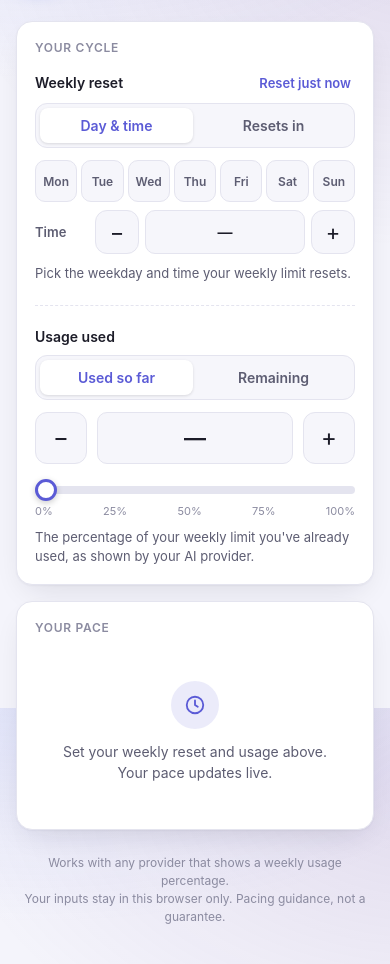
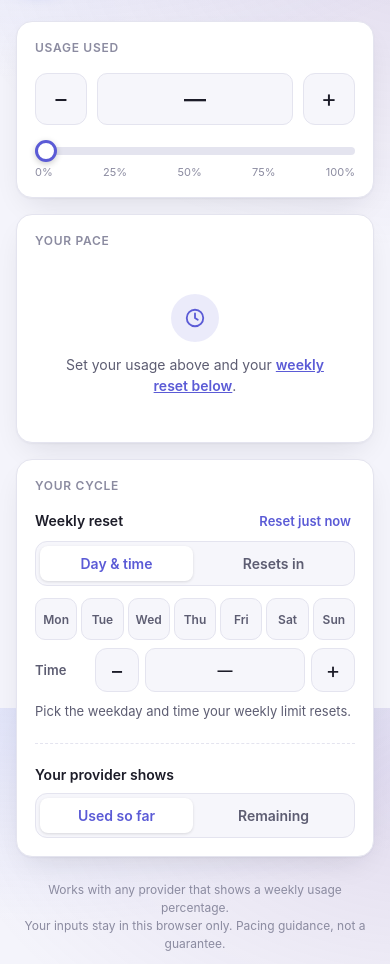
Before and after one commit to psatriyo/aboveorunder, a website: page index.html in a window 390 px wide. Shown: the part 136-1100 px from the top of the page. Drawn offline with Linux system fonts and the light colour scheme.

Commit message:
Order the page by how often each part changes
- Usage gets its own card at the top, so the verdict sits right below it
  and updates in view while you adjust the number.
- Your pace follows; Your cycle moves to the bottom and now also holds
  the "Your provider shows: Used so far / Remaining" setting.
- Fixed card order; the "results first when saved" switch is removed.
- The usage description only shows in Remaining mode.
- The empty state says what is missing, and its "weekly reset below"
  link scrolls to the reset and focuses its first control.

Co-Authored-By: Claude Opus 5.5 <noreply@anthropic.com>
Claude-Session: https://claude.ai/code/session_01D5kJDQzbKLaCgUKzCj1jdW

```diff
--- a/index.html
+++ b/index.html
@@ -280,6 +280,8 @@
             border-radius: 12px;
         }
 
+        .field > .segmented:last-child { margin-bottom: 0; }
+
         .segmented button {
             padding: 9px 10px;
             border: none;
@@ -473,6 +475,11 @@
             color: var(--accent);
         }
 
+        .empty a {
+            color: var(--accent);
+            font-weight: 600;
+        }
+
         .results { animation: rise 0.35s ease-out; }
 
         @keyframes rise {
@@ -670,6 +677,10 @@
             .stat-value { font-size: 18px; }
         }
 
+        @media (prefers-reduced-motion: no-preference) {
+            html { scroll-behavior: smooth; }
+        }
+
         @media (prefers-reduced-motion: reduce) {
             *, *::before, *::after { animation: none !important; transition: none !important; }
         }
@@ -695,72 +706,19 @@
             </div>
         </header>
 
-        <section class="card" id="inputsCard" aria-labelledby="inputsTitle">
-            <h2 class="card-title" id="inputsTitle" data-i18n="cycleTitle">Your cycle</h2>
-
-            <div class="field">
-                <div class="field-head">
-                    <span class="label" id="resetLabel" data-i18n="resetLabel">Weekly reset</span>
-                    <button type="button" class="link-btn" id="useNowBtn" data-i18n="resetNow" data-i18n-attr="title:resetNowTitle">Reset just now</button>
-                    <span class="reset-confirm" id="resetConfirm" role="group" aria-labelledby="resetConfirmText">
-                        <span id="resetConfirmText" data-i18n="resetConfirmQ">Reset to now?</span>
-                        <button type="button" class="confirm-btn" id="resetConfirmYes" data-i18n="confirm">Confirm</button>
-                        <button type="button" class="link-btn" id="resetConfirmNo" data-i18n="cancel">Cancel</button>
-                    </span>
-                </div>
-                <div class="segmented" id="dateModeToggle" role="group" data-i18n-attr="aria-label:dateTypeAria">
-                    <button type="button" data-value="day" aria-pressed="true" data-i18n="modeDay">Day &amp; time</button>
-                    <button type="button" data-value="in" aria-pressed="false" data-i18n="modeIn">Resets in</button>
-                </div>
-
-                <div id="dayInput">
-                    <div class="weekdays" id="weekdayChips" role="group" data-i18n-attr="aria-label:weekdayAria"></div>
-                    <div class="step-row">
-                        <span class="step-row-label" data-i18n="stepTime">Time</span>
-                        <button type="button" class="step-btn" data-step="time" data-dir="-1" data-i18n-attr="aria-label:timePrev">−</button>
-                        <div class="step-value num" id="timeValue">—</div>
-                        <button type="button" class="step-btn" data-step="time" data-dir="1" data-i18n-attr="aria-label:timeNext">+</button>
-                    </div>
-                </div>
-
-                <div class="step-rows" id="inInput" hidden>
-                    <div class="step-row">
-                        <span class="step-row-label" data-i18n="stepDays">Days</span>
-                        <button type="button" class="step-btn" data-step="days" data-dir="-1" data-i18n-attr="aria-label:daysPrev">−</button>
-                        <div class="step-value num" id="daysValue">—</div>
-                        <button type="button" class="step-btn" data-step="days" data-dir="1" data-i18n-attr="aria-label:daysNext">+</button>
-                    </div>
-                    <div class="step-row">
-                        <span class="step-row-label" data-i18n="stepHours">Hours</span>
-                        <button type="button" class="step-btn" data-step="hours" data-dir="-1" data-i18n-attr="aria-label:hoursPrev">−</button>
-                        <div class="step-value num" id="hoursValue">—</div>
-                        <button type="button" class="step-btn" data-step="hours" data-dir="1" data-i18n-attr="aria-label:hoursNext">+</button>
-                    </div>
-                </div>
-
-                <p class="hint" id="cycleSummary" aria-live="polite"></p>
+        <section class="card" id="usageCard" aria-labelledby="usageLabel">
+            <h2 class="card-title" id="usageLabel">Usage used</h2>
+            <div class="usage-stepper">
+                <button type="button" class="step-btn" data-step="usage" data-dir="-1" data-i18n-attr="aria-label:decrease">−</button>
+                <button type="button" class="usage-display num" id="usageDisplay" aria-describedby="usageDesc">—</button>
+                <input type="number" class="usage-edit num" id="usageEdit" min="0" max="100" step="1" inputmode="numeric" aria-labelledby="usageLabel" aria-describedby="usageDesc" hidden>
+                <button type="button" class="step-btn" data-step="usage" data-dir="1" data-i18n-attr="aria-label:increase">+</button>
             </div>
-
-            <div class="field">
-                <div class="field-head">
-                    <span class="label" id="usageLabel">Usage used</span>
-                </div>
-                <div class="segmented" id="usageModeToggle" role="group" data-i18n-attr="aria-label:usageModeAria">
-                    <button type="button" data-value="current" aria-pressed="true" data-i18n="usedSoFar">Used so far</button>
-                    <button type="button" data-value="remaining" aria-pressed="false" data-i18n="remaining">Remaining</button>
-                </div>
-                <div class="usage-stepper">
-                    <button type="button" class="step-btn" data-step="usage" data-dir="-1" data-i18n-attr="aria-label:decrease">−</button>
-                    <button type="button" class="usage-display num" id="usageDisplay" aria-describedby="usageDesc">—</button>
-                    <input type="number" class="usage-edit num" id="usageEdit" min="0" max="100" step="1" inputmode="numeric" aria-labelledby="usageLabel" aria-describedby="usageDesc" hidden>
-                    <button type="button" class="step-btn" data-step="usage" data-dir="1" data-i18n-attr="aria-label:increase">+</button>
-                </div>
-                <div class="slider-wrap">
-                    <input type="range" id="usageSlider" min="0" max="100" step="1" value="0" aria-labelledby="usageLabel">
-                    <div class="slider-scale" aria-hidden="true"><span>0%</span><span>25%</span><span>50%</span><span>75%</span><span>100%</span></div>
-                </div>
-                <p class="hint" id="usageDesc"></p>
+            <div class="slider-wrap">
+                <input type="range" id="usageSlider" min="0" max="100" step="1" value="0" aria-labelledby="usageLabel">
+                <div class="slider-scale" aria-hidden="true"><span>0%</span><span>25%</span><span>50%</span><span>75%</span><span>100%</span></div>
             </div>
+            <p class="hint" id="usageDesc" hidden></p>
         </section>
 
         <section class="card" id="resultsCard" aria-labelledby="resultsTitle">
@@ -770,7 +728,7 @@
                 <div class="empty-icon" aria-hidden="true">
                     <svg width="22" height="22" viewBox="0 0 24 24" fill="none" stroke="currentColor" stroke-width="2" stroke-linecap="round" stroke-linejoin="round"><circle cx="12" cy="12" r="9"/><path d="M12 7v5l3 2"/></svg>
                 </div>
-                <span data-i18n-html="emptyState">Set your weekly reset and usage above.<br>Your pace updates live.</span>
+                <span id="emptyText">Set your usage above and your weekly reset below.</span>
             </div>
 
             <div class="results" id="results" hidden>
@@ -819,6 +777,63 @@
             </div>
 
             <p class="sr-only" id="srVerdict" aria-live="polite"></p>
+        </section>
+
+        <section class="card" id="cycleCard" aria-labelledby="cycleTitle">
+            <h2 class="card-title" id="cycleTitle" data-i18n="cycleTitle">Your cycle</h2>
+
+            <div class="field">
+                <div class="field-head">
+                    <span class="label" id="resetLabel" data-i18n="resetLabel">Weekly reset</span>
+                    <button type="button" class="link-btn" id="useNowBtn" data-i18n="resetNow" data-i18n-attr="title:resetNowTitle">Reset just now</button>
+                    <span class="reset-confirm" id="resetConfirm" role="group" aria-labelledby="resetConfirmText">
+                        <span id="resetConfirmText" data-i18n="resetConfirmQ">Reset to now?</span>
+                        <button type="button" class="confirm-btn" id="resetConfirmYes" data-i18n="confirm">Confirm</button>
+                        <button type="button" class="link-btn" id="resetConfirmNo" data-i18n="cancel">Cancel</button>
+                    </span>
+                </div>
+                <div class="segmented" id="dateModeToggle" role="group" data-i18n-attr="aria-label:dateTypeAria">
+                    <button type="button" data-value="day" aria-pressed="true" data-i18n="modeDay">Day &amp; time</button>
+                    <button type="button" data-value="in" aria-pressed="false" data-i18n="modeIn">Resets in</button>
+                </div>
+
+                <div id="dayInput">
+                    <div class="weekdays" id="weekdayChips" role="group" data-i18n-attr="aria-label:weekdayAria"></div>
+                    <div class="step-row">
+                        <span class="step-row-label" data-i18n="stepTime">Time</span>
+                        <button type="button" class="step-btn" data-step="time" data-dir="-1" data-i18n-attr="aria-label:timePrev">−</button>
+                        <div class="step-value num" id="timeValue">—</div>
+                        <button type="button" class="step-btn" data-step="time" data-dir="1" data-i18n-attr="aria-label:timeNext">+</button>
+                    </div>
+                </div>
+
+                <div class="step-rows" id="inInput" hidden>
+                    <div class="step-row">
+                        <span class="step-row-label" data-i18n="stepDays">Days</span>
+                        <button type="button" class="step-btn" data-step="days" data-dir="-1" data-i18n-attr="aria-label:daysPrev">−</button>
+                        <div class="step-value num" id="daysValue">—</div>
+                        <button type="button" class="step-btn" data-step="days" data-dir="1" data-i18n-attr="aria-label:daysNext">+</button>
+                    </div>
+                    <div class="step-row">
+                        <span class="step-row-label" data-i18n="stepHours">Hours</span>
+                        <button type="button" class="step-btn" data-step="hours" data-dir="-1" data-i18n-attr="aria-label:hoursPrev">−</button>
+                        <div class="step-value num" id="hoursValue">—</div>
+                        <button type="button" class="step-btn" data-step="hours" data-dir="1" data-i18n-attr="aria-label:hoursNext">+</button>
+                    </div>
+                </div>
+
+                <p class="hint" id="cycleSummary" aria-live="polite"></p>
+            </div>
+
+            <div class="field">
+                <div class="field-head">
+                    <span class="label" id="usageModeLabel" data-i18n="usageModeLabel">Your provider shows</span>
+                </div>
+                <div class="segmented" id="usageModeToggle" role="group" aria-labelledby="usageModeLabel">
+                    <button type="button" data-value="current" aria-pressed="true" data-i18n="usedSoFar">Used so far</button>
+                    <button type="button" data-value="remaining" aria-pressed="false" data-i18n="remaining">Remaining</button>
+                </div>
+            </div>
         </section>
 
         <footer data-i18n-html="footer">
@@ -872,14 +887,15 @@
                 usageRemaining: 'Usage remaining',
                 usedSoFar: 'Used so far',
                 remaining: 'Remaining',
-                usageModeAria: 'Usage input mode',
+                usageModeLabel: 'Your provider shows',
                 decrease: 'Decrease by 1%',
                 increase: 'Increase by 1%',
                 tapToType: 'tap to type',
-                descUsed: "The percentage of your weekly limit you've already used, as shown by your AI provider.",
                 descRemaining: 'The percentage of your weekly limit you still have available, counting down from 100%.',
                 paceTitle: 'Your pace',
-                emptyState: 'Set your weekly reset and usage above.<br>Your pace updates live.',
+                emptyBoth: 'Set your usage above and your <a href="#cycleCard">weekly reset below</a>.',
+                emptyReset: 'Set your <a href="#cycleCard">weekly reset below</a> to see your pace.',
+                emptyUsage: 'Set your usage above to see your pace.',
                 weekElapsed: 'Week elapsed',
                 evenPace: 'Even pace',
                 resetsIn: 'Resets in',
@@ -934,14 +950,15 @@
                 usageRemaining: 'Sisa pemakaian',
                 usedSoFar: 'Terpakai',
                 remaining: 'Sisa',
-                usageModeAria: 'Mode input pemakaian',
+                usageModeLabel: 'Penyedia menampilkan',
                 decrease: 'Kurangi 1%',
                 increase: 'Tambah 1%',
                 tapToType: 'ketuk untuk mengetik',
-                descUsed: 'Persentase batas mingguan yang sudah kamu pakai, sesuai yang ditampilkan penyedia AI-mu.',
                 descRemaining: 'Persentase batas mingguan yang masih tersedia, menghitung mundur dari 100%.',
                 paceTitle: 'Ritmemu',
-                emptyState: 'Atur reset mingguan dan pemakaianmu di atas.<br>Ritmemu langsung diperbarui.',
+                emptyBoth: 'Atur pemakaianmu di atas dan <a href="#cycleCard">reset mingguan di bawah</a>.',
+                emptyReset: 'Atur <a href="#cycleCard">reset mingguan di bawah</a> untuk melihat ritmemu.',
+                emptyUsage: 'Atur pemakaianmu di atas untuk melihat ritmemu.',
                 weekElapsed: 'Minggu berjalan',
                 evenPace: 'Ritme merata',
                 resetsIn: 'Reset dalam',
@@ -996,14 +1013,15 @@
                 usageRemaining: 'Uso restante',
                 usedSoFar: 'Usado',
                 remaining: 'Restante',
-                usageModeAria: 'Modo de entrada de uso',
+                usageModeLabel: 'Tu proveedor muestra',
                 decrease: 'Disminuir 1%',
                 increase: 'Aumentar 1%',
                 tapToType: 'toca para escribir',
-                descUsed: 'El porcentaje de tu límite semanal que ya has usado, según lo muestra tu proveedor de IA.',
                 descRemaining: 'El porcentaje de tu límite semanal que aún tienes disponible, contando hacia atrás desde 100%.',
                 paceTitle: 'Tu ritmo',
-                emptyState: 'Indica arriba tu reinicio semanal y tu uso.<br>Tu ritmo se actualiza en vivo.',
+                emptyBoth: 'Indica tu uso arriba y tu <a href="#cycleCard">reinicio semanal abajo</a>.',
+                emptyReset: 'Indica tu <a href="#cycleCard">reinicio semanal abajo</a> para ver tu ritmo.',
+                emptyUsage: 'Indica tu uso arriba para ver tu ritmo.',
                 weekElapsed: 'Semana transcurrida',
                 evenPace: 'Ritmo uniforme',
                 resetsIn: 'Se reinicia en',
@@ -1095,8 +1113,7 @@
 
         const $ = id => document.getElementById(id);
         const els = {
-            inputsCard: $('inputsCard'),
-            resultsCard: $('resultsCard'),
+            cycleCard: $('cycleCard'),
             langSwitch: $('langSwitch'),
             dateModeToggle: $('dateModeToggle'),
             usageModeToggle: $('usageModeToggle'),
@@ -1311,7 +1328,8 @@
 
             const remainingMode = state.usageMode === 'remaining';
             setText($('usageLabel'), t(remainingMode ? 'usageRemaining' : 'usageUsed'));
-            setText($('usageDesc'), t(remainingMode ? 'descRemaining' : 'descUsed'));
+            setText($('usageDesc'), remainingMode ? t('descRemaining') : '');
+            $('usageDesc').hidden = !remainingMode;
 
             const shown = displayedUsage();
             const shownText = shown === null ? '—' : formatPct(shown, 0);
@@ -1358,10 +1376,15 @@
         }
 
         function renderResults(now, fromUser) {
-            const complete = state.start !== null && state.used !== null;
+            const hasReset = state.start !== null;
+            const hasUsage = state.used !== null;
+            const complete = hasReset && hasUsage;
             $('emptyState').hidden = complete;
             $('results').hidden = !complete;
-            if (!complete) return;
+            if (!complete) {
+                setHtml($('emptyText'), t(!hasReset && !hasUsage ? 'emptyBoth' : hasReset ? 'emptyUsage' : 'emptyReset'));
+                return;
+            }
 
             const r = computePace({ start: state.start, used: state.used, now });
             const gap = formatDuration(r.differenceMs);
@@ -1511,6 +1534,15 @@
         });
         els.usageEdit.addEventListener('blur', finishUsageEdit);
 
+        // The empty state's "weekly reset below" link scrolls to the reset and focuses its first control.
+        $('emptyState').addEventListener('click', e => {
+            if (!e.target.closest('a[href="#cycleCard"]')) return;
+            e.preventDefault();
+            els.cycleCard.scrollIntoView({ block: 'start' });
+            const target = els.dayInput.hidden ? els.cycleCard.querySelector('[data-step="days"]') : els.weekdayChips.querySelector('button');
+            target?.focus({ preventScroll: true });
+        });
+
         // "Reset just now" asks first, so a stray tap can't wipe the saved reset.
         let confirmTimer = null;
         function showResetConfirm(show) {
@@ -1549,11 +1581,6 @@
             if (Number.isFinite(saved.used)) state.used = Math.round(Math.min(Math.max(saved.used, 0), 100));
         }
 
-        // Returning visitors mostly want the verdict: show it first when everything is already filled in.
-        if (state.start !== null && state.used !== null) {
-            els.inputsCard.before(els.resultsCard);
-        }
-
         applyStaticText();
         update(false);
 
```
Also changed, not shown: README.md.
